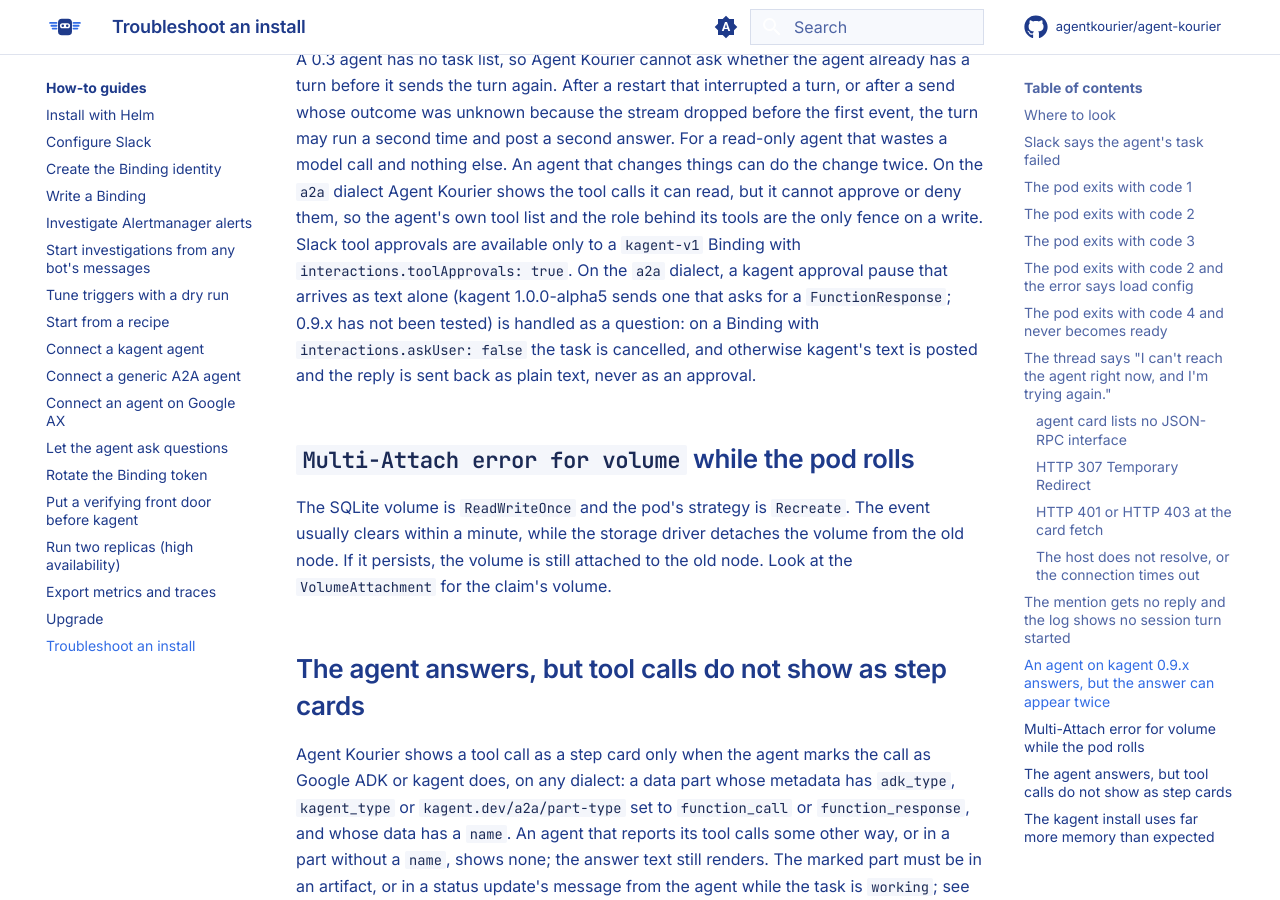
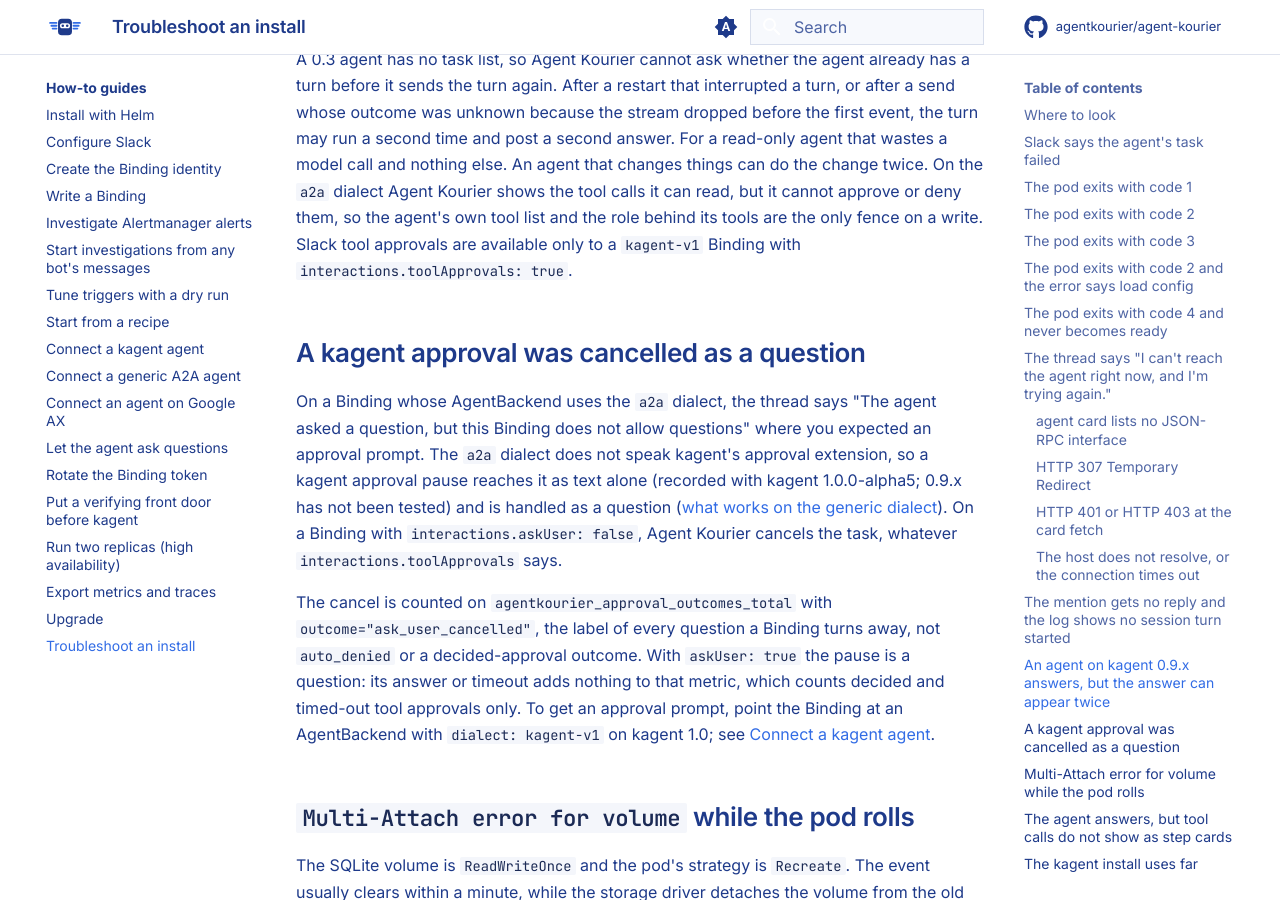
Before and after one commit to agentkourier/agent-kourier, an MkDocs documentation site: the page built from docs/how-to/troubleshoot.md, in a window 1280 px wide and 900 px high, scrolled down 6063 px. Built offline with MkDocs 1.6.1 and Material for MkDocs 9.7.7, drawn with Linux system fonts in a browser that asks for light colours; comment, search, counter and statistics services are not loaded.

Commit message:
docs: state the a2a pause rule exactly and say the approval pause once
The generic dialect turns a pause into a question only when it is one
usable text question; the pages now say so instead of naming non-text
parts as the only reason. The kagent approval pause on the a2a dialect
is described once, on the generic A2A page, and the other pages link to
it. Troubleshooting gets its own section for an approval cancelled as a
question, with the metric label the cancel is counted under.

```diff
--- a/docs/how-to/troubleshoot.md
+++ b/docs/how-to/troubleshoot.md
@@ -224,10 +224,21 @@
 nothing else. An agent that changes things can do the change twice. On the `a2a` dialect Agent
 Kourier shows the tool calls it can read, but it cannot approve or deny them, so the agent's own
 tool list and the role behind its tools are the only fence on a write. Slack tool approvals are available only to a `kagent-v1` Binding with
-`interactions.toolApprovals: true`. On the `a2a` dialect, a kagent approval pause that arrives as text alone (kagent
-1.0.0-alpha5 sends one that asks for a `FunctionResponse`; 0.9.x has not been tested) is handled as a question: on a
-Binding with `interactions.askUser: false` the task is cancelled, and otherwise kagent's text is posted and the reply
-is sent back as plain text, never as an approval.
+`interactions.toolApprovals: true`.
+
+## A kagent approval was cancelled as a question
+
+On a Binding whose AgentBackend uses the `a2a` dialect, the thread says "The agent asked a question, but this Binding does not allow questions" where you
+expected an approval prompt. The `a2a` dialect does not speak kagent's approval extension, so a kagent approval pause
+reaches it as text alone (recorded with kagent 1.0.0-alpha5; 0.9.x has not been tested) and is handled as a question
+([what works on the generic dialect](connect-a2a-agent.md#what-works-on-this-dialect)). On a Binding with
+`interactions.askUser: false`, Agent Kourier cancels the task, whatever `interactions.toolApprovals` says.
+
+The cancel is counted on `agentkourier_approval_outcomes_total` with `outcome="ask_user_cancelled"`, the label of
+every question a Binding turns away, not `auto_denied` or a decided-approval outcome. With `askUser: true` the pause
+is a question: its answer or timeout adds nothing to that metric, which counts decided and timed-out tool approvals
+only. To get an approval prompt, point the Binding at an AgentBackend with `dialect: kagent-v1` on kagent 1.0; see
+[Connect a kagent agent](connect-kagent.md).
 
 ## `Multi-Attach error for volume` while the pod rolls
 
```
Also changed, not shown: docs/explanation/architecture.md (+5 -5 lines), docs/how-to/agent-questions.md (+6 -5 lines), docs/how-to/connect-a2a-agent.md (+6 -3 lines), docs/how-to/connect-kagent.md (+3 -4 lines).
